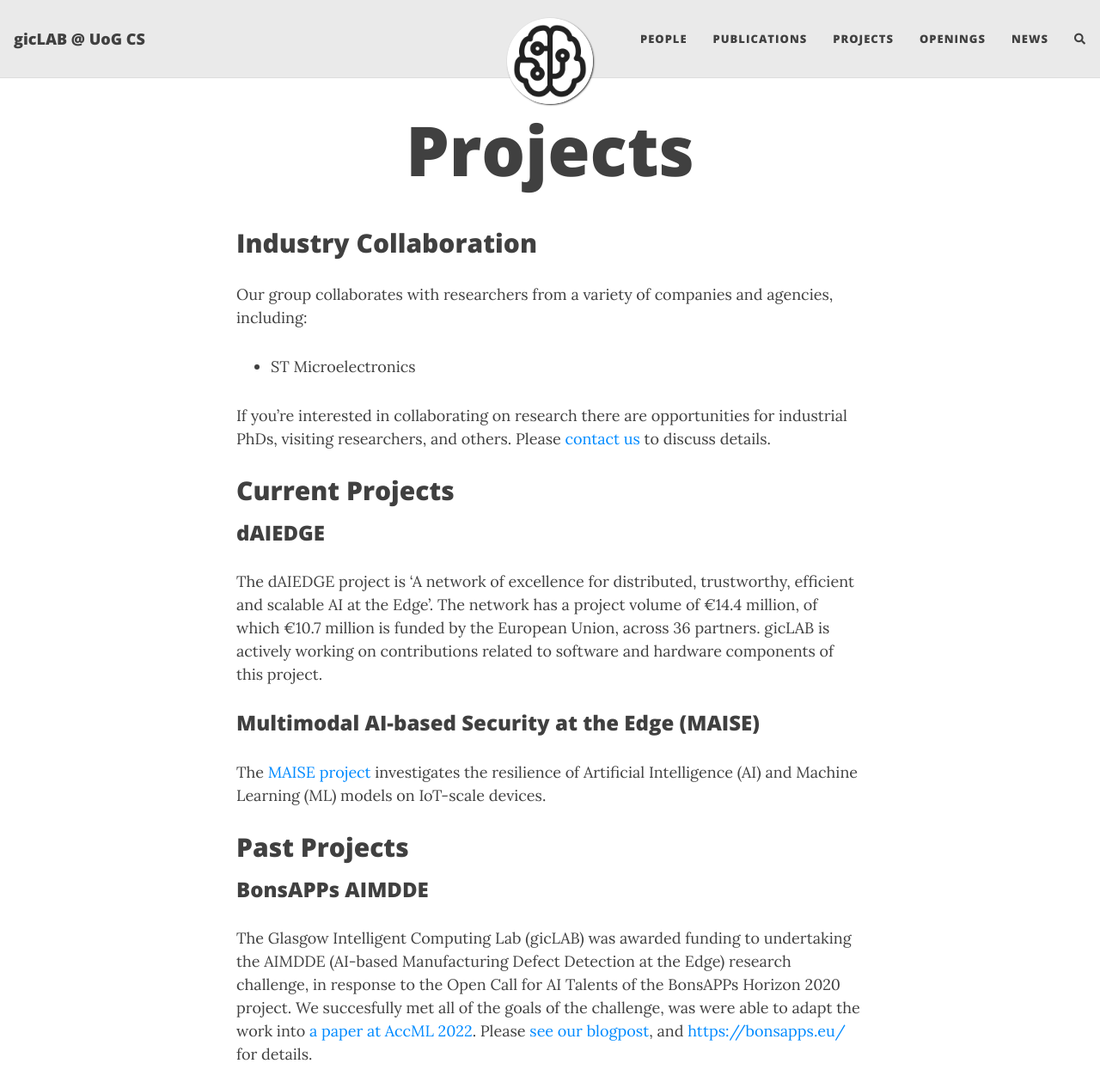
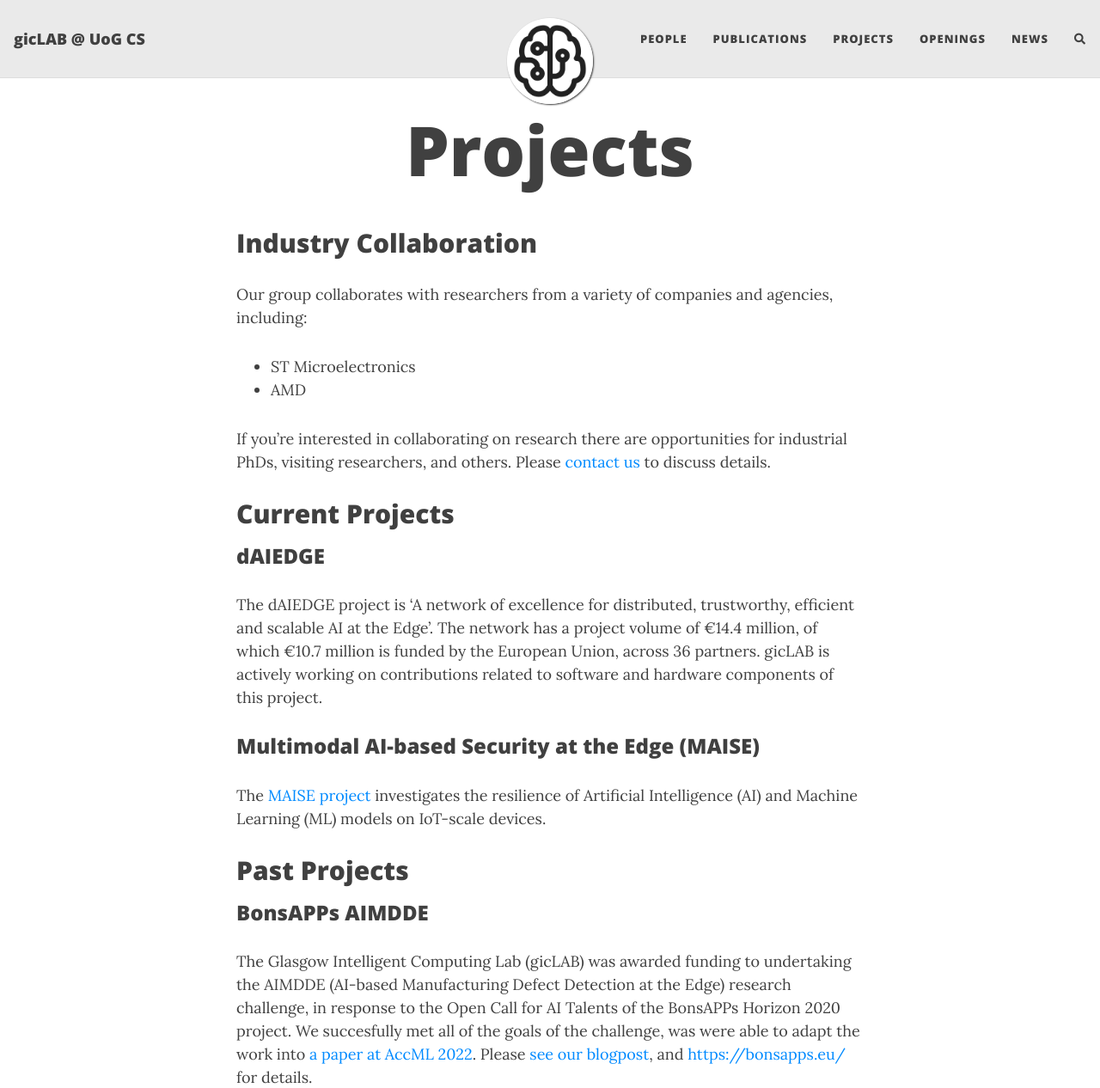
Before and after one commit to gicLAB/gicLAB.github.io, a Jekyll site: the page built from projects.md, in a window 1280 px wide and 1397 px high, cut to the strip 0-1266 px from the top of the window. Shown: the whole strip at 86% size. Built offline with Jekyll 4.4.1, drawn with Linux system fonts in a browser that asks for light colours; nearby versions of some CDN libraries; comment, search, counter and statistics services are not loaded.

Commit message:
Update projects.md

```diff
--- a/projects.md
+++ b/projects.md
@@ -7,6 +7,7 @@ subtitle:
 ## Industry Collaboration
 Our group collaborates with researchers from a variety of companies and agencies, including:
  - ST Microelectronics
+ - AMD
 
 If you're interested in collaborating on research there are opportunities for industrial PhDs, visiting researchers, and others.  Please [contact us](../contact) to discuss details.
 
```
